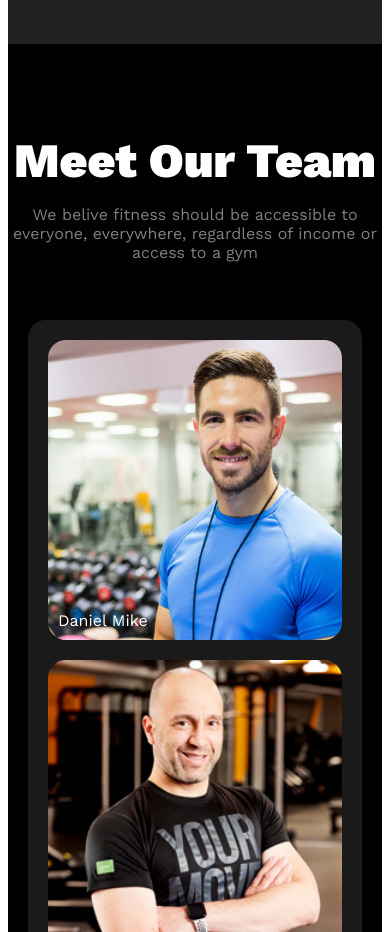
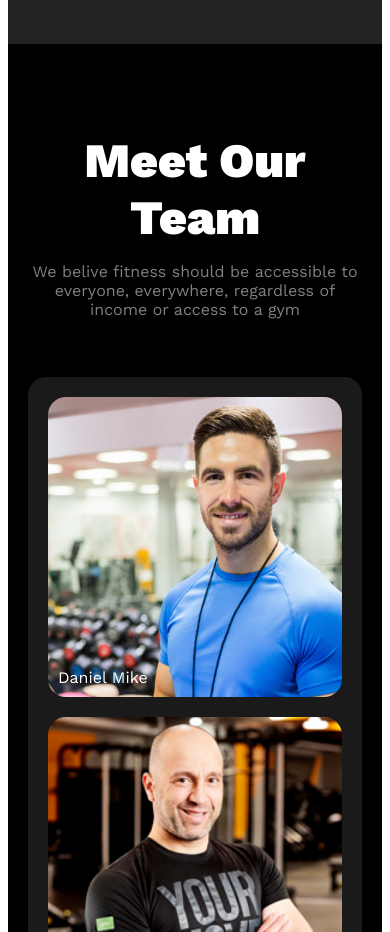
Before and after one commit to Rashedul98/Fitness_static_web_project, a plain HTML site: page index.html in a window 390 px wide. Shown: the part 4800-5732 px from the top of the page. Drawn offline with nearby package versions, Linux system fonts and the light colour scheme.

Commit message:
changes maded to team headings

```diff
--- a/styles/B10A2.css
+++ b/styles/B10A2.css
@@ -652,6 +652,11 @@ hr {
         border: none;
     }
 
+    .team-headings {
+        margin-left: 20px;
+        margin-right: 20px;
+    }
+
     .team-container {
         margin-left: 20px;
         margin-right: 20px;
```
